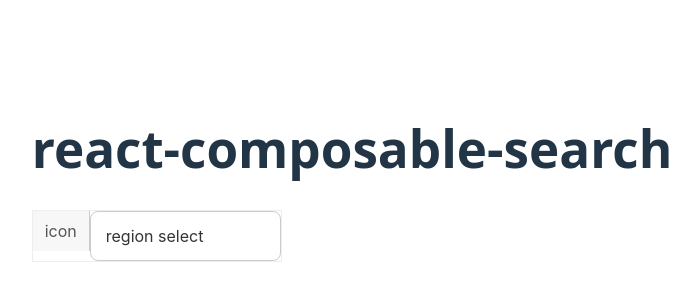
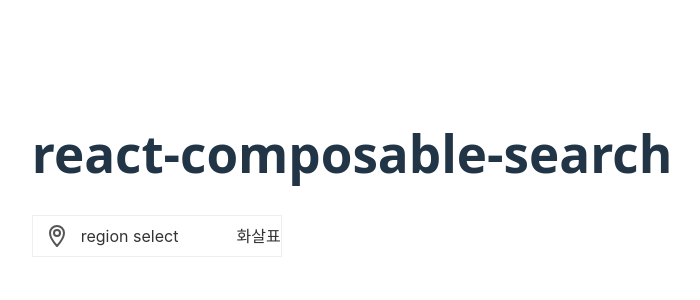
Before and after one commit to mainmethod0126/react-composable-search, a React (Vite) app: page / in a window 1280 px wide. Shown: the part 226-526 px from the top of the page, without its empty margins (288-988 px from the left). Built offline with nearby package versions, Linux system fonts and the light colour scheme.

Commit message:
select ui 설계중, 함수형 방식으로 바꿔야하나? 클래스를 사용하는 방식이 레거시하다고 들었는데 이걸 유지할지 검토가 필요할듯

```diff
--- a/src/components/Select/ComposableSelect.css
+++ b/src/components/Select/ComposableSelect.css
@@ -8,6 +8,7 @@
     font-family: -apple-system, BlinkMacSystemFont, 'Segoe UI', Roboto, 'Helvetica Neue', Arial, sans-serif;
     box-sizing: border-box;
     border: 1px solid #eee;
+    background-color: #fff;
 }
 
 /* 좌측 아이콘 영역 */
@@ -21,24 +22,18 @@
     /* 좌우 패딩 */
     height: 40px;
     /* 부모 높이와 맞추기 위한 예시 높이 */
-    background-color: #f7f7f7;
+    /* background-color: #f7f7f7; */
     /* 아이콘 영역 배경색 */
     color: #555;
     /* 아이콘 색상 */
-    border-right: 1px solid #ccc;
-    /* 오른쪽 구분선 */
 }
 
 /* 현재 선택된 값을 보여주는 버튼(트리거) */
 .composable-select-trigger {
     /* 너비를 컨테이너에 맞춤 */
     width: 100%;
-    padding: 12px 15px;
     font-size: 16px;
     color: #333;
-    background-color: #fff;
-    border: 1px solid #ccc;
-    border-radius: 8px;
     cursor: pointer;
 
     /* 내부 요소(텍스트, 화살표) 정렬 */
--- a/src/components/Select/RegionSelect/RegionSelect.tsx
+++ b/src/components/Select/RegionSelect/RegionSelect.tsx
@@ -9,10 +9,29 @@ export class RegionSelect implements ComposableSelect {
 
     placeHolder?: string;
 
+    isOpen: boolean;
+
     constructor(options: { placeHolder?: string }) {
         this.placeHolder = options?.placeHolder;
     }
 
+
+    LocationMarkerIcon = () => (
+        <svg
+            xmlns="http://www.w3.org/2000/svg"
+            width="24"
+            height="24"
+            viewBox="0 0 24 24"
+            fill="none"
+            stroke="currentColor"
+            strokeWidth="2"
+            strokeLinecap="round"
+            strokeLinejoin="round"
+        >
+            <path d="M12 2C8.13 2 5 5.13 5 9c0 5.25 7 13 7 13s7-7.75 7-13c0-3.87-3.13-7-7-7z" />
+            <circle cx="12" cy="9" r="3" />
+        </svg>
+    );
 
     onChange = (selectedItems: ComposableSelectItem[]) => {
         console.log(selectedItems)
@@ -23,10 +42,13 @@ export class RegionSelect implements ComposableSelect {
         return (
             <div className="composable-select-container">
                 <div className="composable-select-head-icon">
-                    icon
+                    <this.LocationMarkerIcon />
                 </div>
                 <div className="composable-select-trigger">
                     region select
+                    <div>
+                        화살표
+                    </div>
                 </div>
             </div>
         )
```
